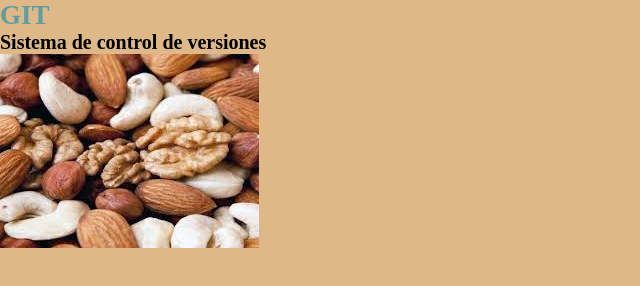
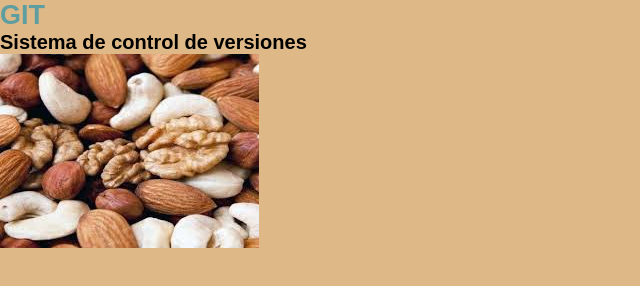
Before and after one commit to zamirachweszezuk/Git-Chweszezuk, a plain HTML site: page index.html in a window 1280 px wide. Shown: the whole page, without its empty margins (0-640 px from the left). Drawn offline with Linux system fonts and the light colour scheme.

Commit message:
primer commit en rama dos

```diff
--- a/estilo.css
+++ b/estilo.css
@@ -2,8 +2,10 @@
     margin: 0;
     padding: 0;
 }
+@import url('https://fonts.googleapis.com/css2?family=Roboto:ital,wght@1,300&display=swap');
 body{
     background-color: burlywood;
+    font-family: 'Reboto', sans-serif;
 }
 h1{
     color: cadetblue;
```
